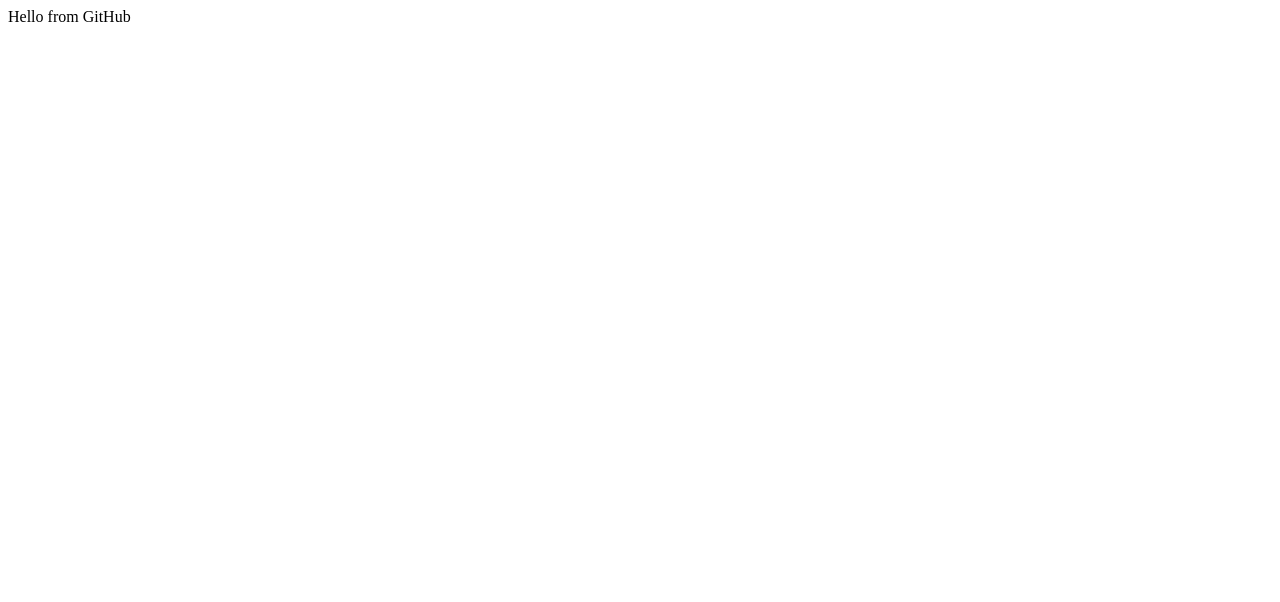
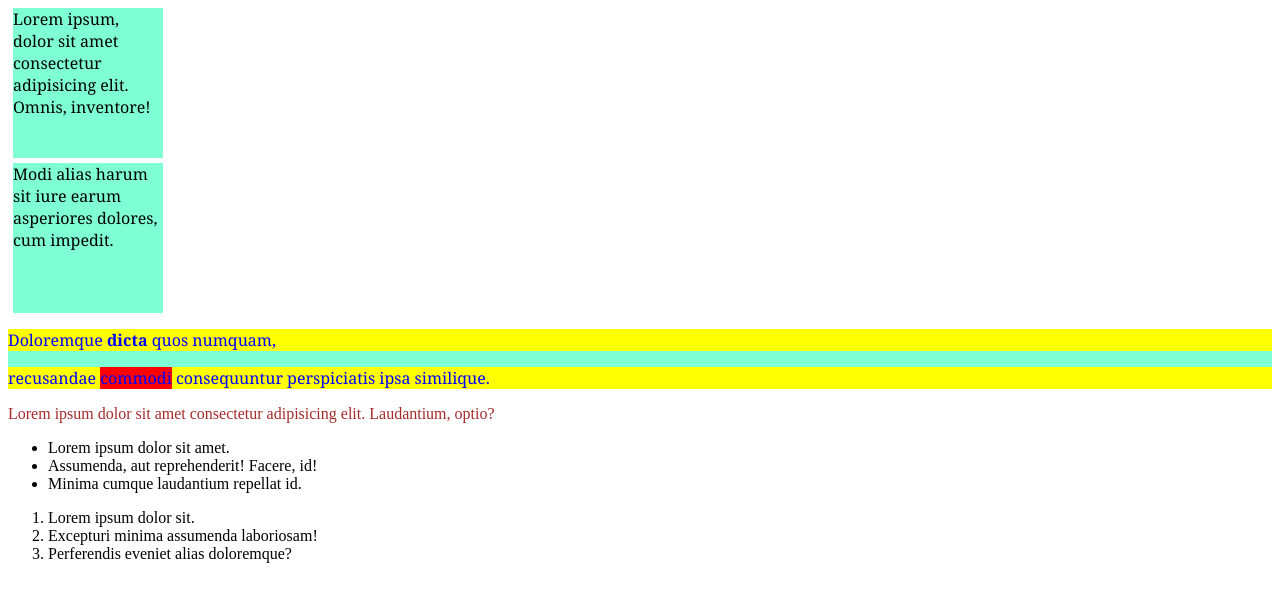
Before and after one commit to zhanna-k/sk-training, a plain HTML site: page index.html in a window 1280 px wide. Drawn offline with Linux system fonts and the light colour scheme.

Commit message:
added training3

```diff
--- a/css/style.css
+++ b/css/style.css
@@ -0,0 +1,28 @@
+div{
+    background-color:aquamarine;
+    font-family: Georgia, 'Times New Roman', Times, serif;
+    font-size: 16px;
+}
+
+div:hover{
+    background-color: red;
+}
+
+.box{
+    width: 150px;
+    height: 150px;
+    margin: 5px;
+}
+
+#item, p{
+    color:brown;
+}
+
+div p{
+    background-color: yellow;
+    color: blue;
+}
+
+span{
+    background-color: red;
+}
--- a/index.html
+++ b/index.html
@@ -1,12 +1,31 @@
 <!DOCTYPE html>
 <html lang="en">
+
 <head>
     <meta charset="UTF-8">
     <meta name="viewport" content="width=device-width, initial-scale=1.0">
     <title>Document</title>
     <link rel="stylesheet" href="css/style.css">
 </head>
+
 <body>
-    <div>Hello from GitHub</div>
+    <div class="box">Lorem ipsum, dolor sit amet consectetur adipisicing elit. Omnis, inventore!</div>
+    <div class="box">Modi alias harum sit iure earum asperiores dolores, cum impedit.</div>
+    <div id="item">
+        <p>Doloremque <strong>dicta</strong> quos numquam,</p>
+        <p>recusandae <span>commodi</span> consequuntur perspiciatis ipsa similique.</p>
+    </div>
+    <p>Lorem ipsum dolor sit amet consectetur adipisicing elit. Laudantium, optio?</p>
+    <ul>
+        <li>Lorem ipsum dolor sit amet.</li>
+        <li>Assumenda, aut reprehenderit! Facere, id!</li>
+        <li>Minima cumque laudantium repellat id.</li>
+    </ul>
+    <ol>
+        <li>Lorem ipsum dolor sit.</li>
+        <li>Excepturi minima assumenda laboriosam!</li>
+        <li>Perferendis eveniet alias doloremque?</li>
+    </ol>
 </body>
+
 </html>
```
